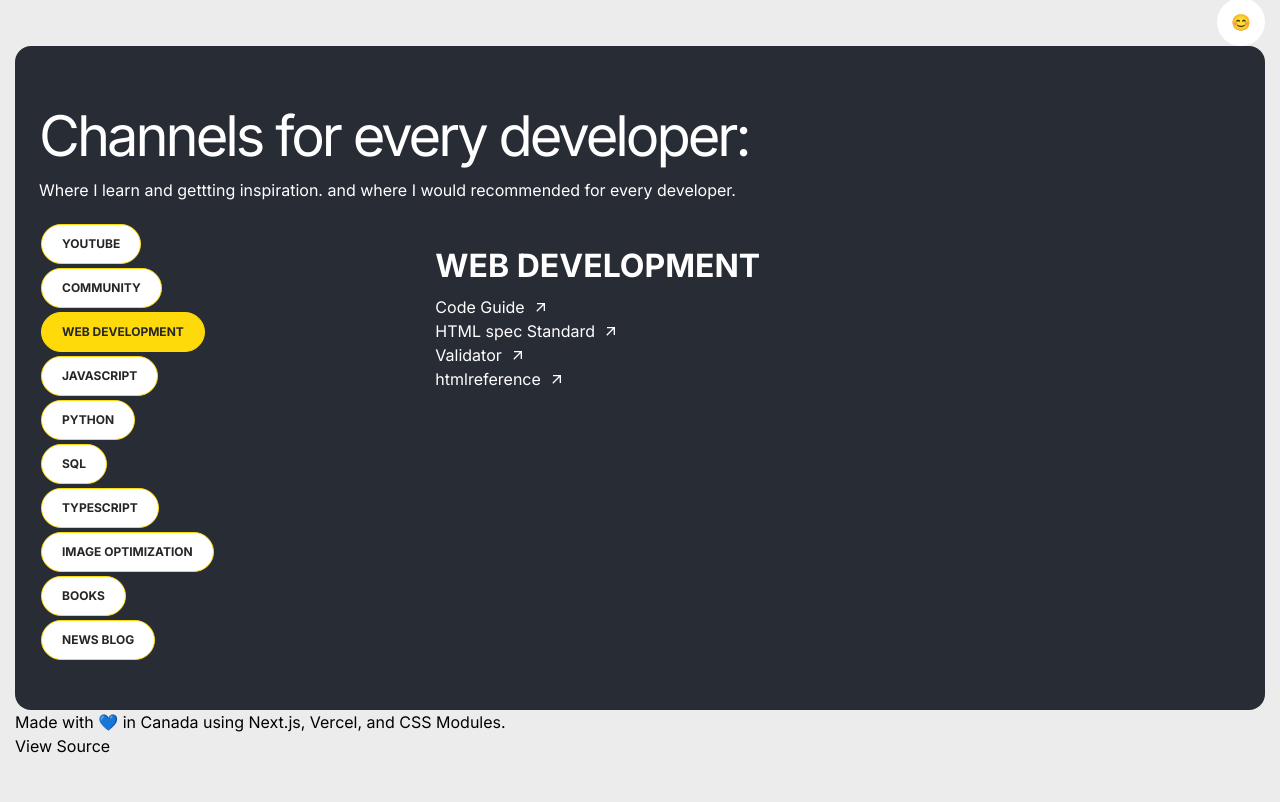
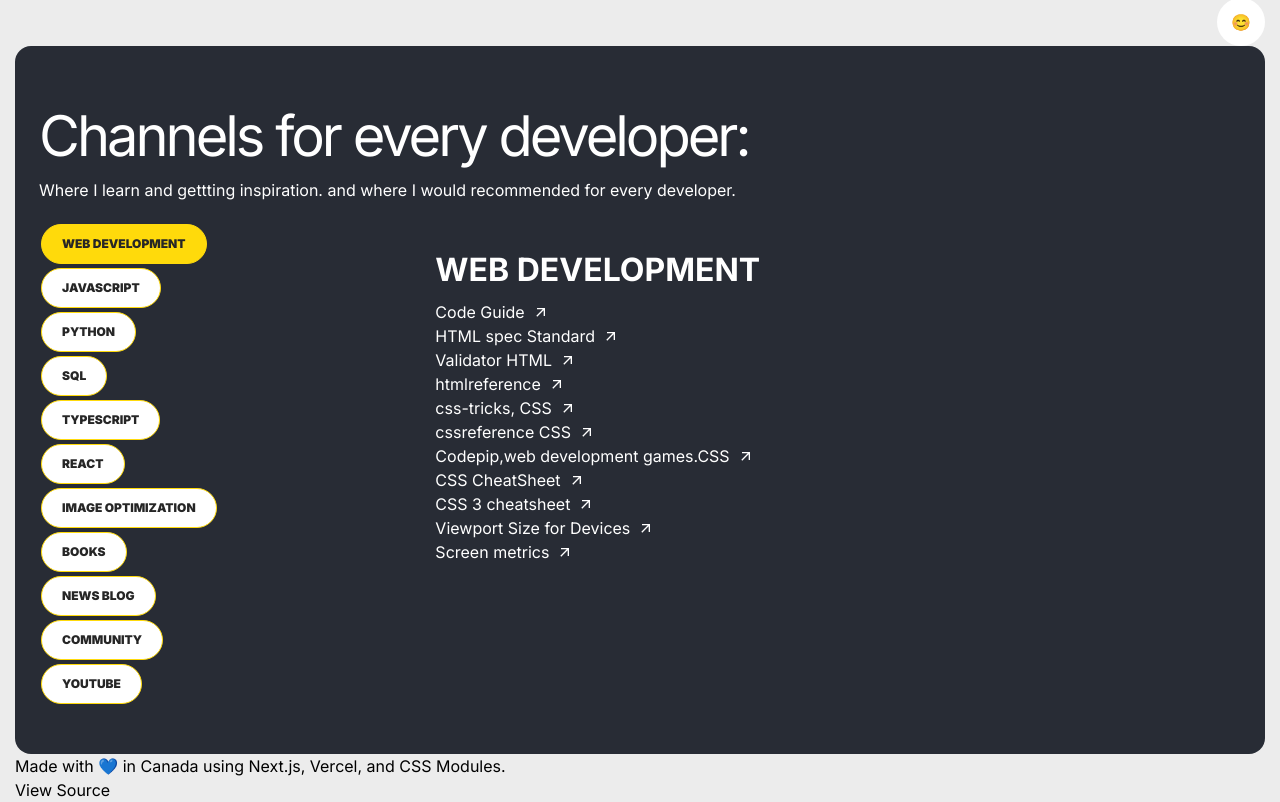
Before and after one commit to nataliasabadysh/portfolio, a Next.js app: page / in a window 1280 px wide. Shown: the part 1487-2289 px from the top of the page. Before the commit the page ends 2245 px from the top, so only its background shows below. Built offline with nearby package versions, Linux system fonts and the light colour scheme.

Commit message:
mock data

```diff
--- a/app/components/tabs/index.js
+++ b/app/components/tabs/index.js
@@ -3,17 +3,8 @@
 import { useState } from "react";
 import styles from "./styles.module.css";
 import { ResourceList } from "./categoryItem";
-import { MdOutlineArrowOutward } from "react-icons/md";
 
 const list = [
-  {
-    category: "youtube",
-    resources: [],
-  },
-  {
-    category: "community",
-    resources: [],
-  },
   {
     category: "web development",
     resources: [
@@ -22,13 +13,55 @@
         url: "https://html.spec.whatwg.org/multipage/grouping-content.html#the-main-element",
         name: "HTML spec Standard",
       },
-      { url: "https://validator.w3.org/nu/", name: "Validator" },
+      { url: "https://validator.w3.org/nu/", name: "Validator HTML" },
       { url: "https://htmlreference.io/element/a/", name: "htmlreference" },
+      { url: "https://css-tricks.com/", name: "css-tricks, CSS " },
+      { url: "https://cssreference.io/", name: "cssreference CSS" },
+      {
+        url: "https://codepip.com/",
+        name: "Codepip,web development games.CSS ",
+      },
+      { url: "https://htmlcheatsheet.com/css/", name: "CSS CheatSheet" },
+      { url: "https://quickref.me/css3.html", name: "CSS 3 cheatsheet" },
+      {
+        url: "https://yesviz.com/viewport/",
+        name: "Viewport Size for Devices",
+      },
+      { url: "https://www.mydevice.io/", name: "Screen metrics" },
     ],
   },
   {
     category: "javascript",
-    resources: [],
+    resources: [
+      {
+        name: "find the cost of adding a npm package to your bundle",
+        url: "https://bundlephobia.com/",
+      },
+      {
+        name: "Ecma TC39",
+        url: "https://github.com/tc39/proposals",
+      },
+      {
+        name: "Ecma TC53, standardization",
+        url: "https://github.com/tc39/proposals",
+      },
+      {
+        url: "https://developer.mozilla.org/en-US/",
+        name: "mozilla",
+      },
+      {
+        url: "https://www.w3schools.com/js/js_arrays.asp",
+        name: "w3schools",
+      },
+      {
+        name: "Data Structures: Objects and Arrays(book)",
+        url: "https://eloquentjavascript.net/04_data.html",
+      },
+      {
+        name: "Exploring ES6 (book)",
+        url: "https://exploringjs.com/es6/ch_arrays.html",
+      },
+    ],
   },
   {
     category: "python",
@@ -40,7 +73,33 @@
   },
   {
     category: "typescript",
-    resources: [],
+    resources: [
+      {
+        name: "The TypeScript Handbook",
+        url: "https://www.typescriptlang.org/docs/handbook/intro.html",
+      },
+      {
+        name: "React & Redux in TypeScript - Complete Guide",
+        url: "https://github.com/piotrwitek/react-redux-typescript-guide",
+      },
+      {
+        name: "React TypeScript Cheatsheet",
+        url: "https://react-typescript-cheatsheet.netlify.app/docs/basic/setup/",
+      },
+    ],
+  },
+  {
+    category: "react",
+    resources: [
+      {
+        url: "https://vasanthk.gitbooks.io/react-bits/content/",
+        name: "React Bits. React Patterns, techniques, tips and tricks.",
+      },
+      {
+        url: "https://github.com/Asabeneh/30-Days-Of-React/blob/master/21_Introducing_Hooks/21_introducing_hooks.md",
+        name: "30 Days of React challenge.",
+      },
+    ],
   },
   {
     category: "image optimization",
@@ -51,7 +110,16 @@
   },
   {
     category: "books",
-    resources: [],
+    resources: [
+      {
+        url: "https://www.thriftbooks.com/w/code-complete_steve-mcconnell/248753/item/4046984/?utm_source=google&utm_medium=cpc&utm_campaign=pmax_canada_high&utm_adgroup=&utm_term=&utm_content=&gad_source=1&gclid=CjwKCAiA8NKtBhBtEiwAq5aX2JPHP2QlRYlKNvYdjttpHYk7IhjYTWcj7H4zvlz9IVpBhIu9gSdu9RoCiKoQAvD_BwE#idiq=4046984&edition=2487180",
+        name: "Code Complete, Steve McConnell",
+      },
+      {
+        url: "https://www.amazon.ca/Clean-Code-Handbook-Software-Craftsmanship/dp/0132350882/ref=asc_df_0132350882/?tag=googleshopc0c-20&linkCode=df0&hvadid=292982483438&hvpos=&hvnetw=g&hvrand=3938401040052068565&hvpone=&hvptwo=&hvqmt=&hvdev=c&hvdvcmdl=&hvlocint=&hvlocphy=9001551&hvtargid=pla-435472505264&psc=1&mcid=ffff5ebc9f023d4fa66d447c82b0bbb6",
+        name: "Clean Code, Robert Martin",
+      },
+    ],
   },
   {
     category: "news blog",
@@ -62,10 +130,27 @@
       },
     ],
   },
+  {
+    category: "community",
+    resources: [
+      {
+        url: "https://portal.gitnation.org/",
+        name: "GitNation Foundation, enthusiasts, engineers community",
+      },
+      {
+        url: "https://codingchallenges.substack.com/",
+        name: "Coding Challenges",
+      },
+    ],
+  },
+  {
+    category: "youtube",
+    resources: [],
+  },
 ];
 
 export const HighlightTabsNav = () => {
-  const [expandedCategory, setExpandedCategory] = useState(2);
+  const [expandedCategory, setExpandedCategory] = useState(0);
 
   const toggleCategory = (index) => {
     if (expandedCategory === index) {
--- a/app/components/tabs/styles.module.css
+++ b/app/components/tabs/styles.module.css
@@ -14,7 +14,7 @@
   color: var(--title-color);
   text-align: center;
   display: inline-block;
-  font-weight: var(--fontweight_bolder);
+  font-weight: 800;
   padding: 10px 20px;
   font-size: 12px;
   text-transform: uppercase;
--- /dev/null
+++ b/app/not-found.js
@@ -0,0 +1,31 @@
+import Link from "next/link";
+
+export default function NotFound() {
+  return (
+    <article className="markdown">
+      <h1>Page Not Found</h1>
+      <div className="markdown mt-10">
+        <p>
+          Sorry, the page you are looking for doesn't exist or it may have been
+          moved.
+        </p>
+        <p>
+          If you believe this is an error or need assistance, feel free to{" "}
+          <Link href="https://github.com/nataliasabadysh">
+            <span className="highlighted-link">
+              <mark>contact me on GitHub</mark>
+            </span>
+          </Link>
+          .
+        </p>
+        <p>
+          or, you can{" "}
+          <Link href="/" className="highlighted-link">
+            <mark>return to the homepage</mark>
+          </Link>
+          .
+        </p>
+      </div>
+    </article>
+  );
+}
```
